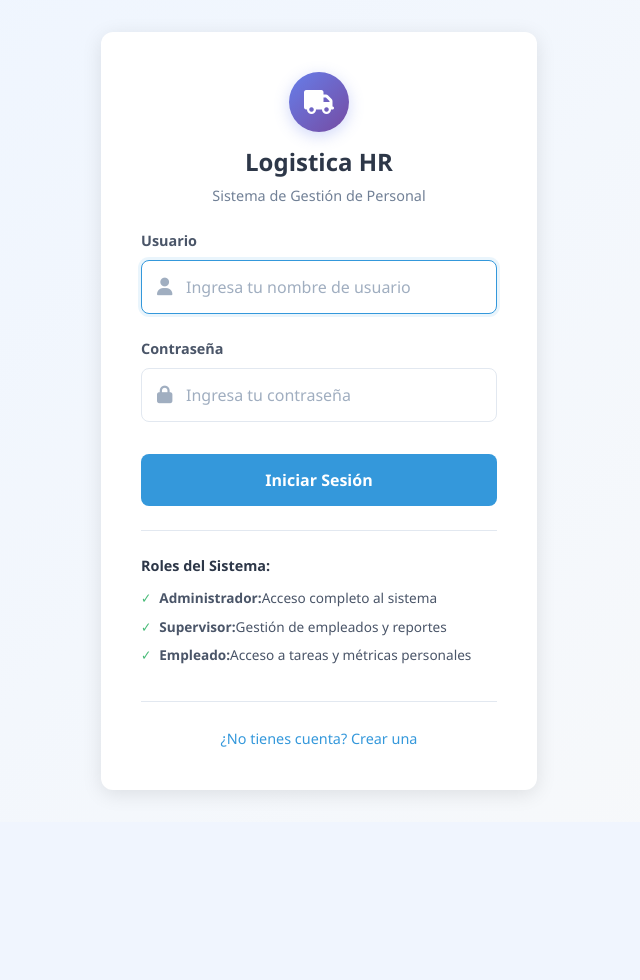
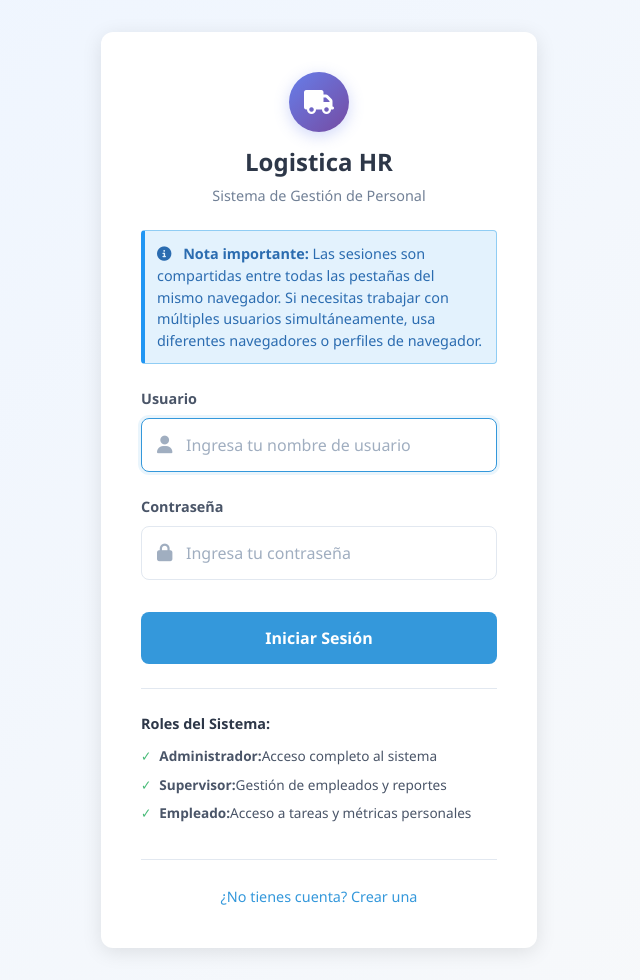
Before and after one commit to jaimeEOC/Capstone-Orostegui-Duarte, a Django app: page /users/login/ in a window 1280 px wide. Shown: the part 62-1042 px from the top of the page, without its empty margins (321-961 px from the left). Before the commit the page ends 859 px from the top, so only its background shows below. Run offline with Django 4.2, Linux system fonts and the light colour scheme.

Commit message:
feat: agregar advertencia de sesiones compartidas en login de web_logistica

```diff
--- a/web_logistica/logistica_hr/users/views.py
+++ b/web_logistica/logistica_hr/users/views.py
@@ -30,7 +30,10 @@ class LoginView(View):
         if request.user.is_authenticated:
             return redirect(self.get_redirect_url(request.user))
 
-        return render(request, self.template_name)
+        context = {
+            'show_session_warning': True,
+        }
+        return render(request, self.template_name, context)
 
     def post(self, request):
         """Procesa el formulario de login"""
@@ -39,7 +42,8 @@ class LoginView(View):
 
         if not username or not password:
             messages.error(request, "Por favor, completa todos los campos.")
-            return render(request, self.template_name)
+            context = {'show_session_warning': True}
+            return render(request, self.template_name, context)
 
         # Autenticar usuario
         user = authenticate(request, username=username, password=password)
@@ -60,7 +64,8 @@ class LoginView(View):
         else:
             messages.error(request, "Usuario o contraseña incorrectos.")
 
-        return render(request, self.template_name)
+        context = {'show_session_warning': True}
+        return render(request, self.template_name, context)
 
     def get_redirect_url(self, user):
         """Retorna la URL de redirección según el rol del usuario"""
--- a/web_logistica/templates/auth/login.html
+++ b/web_logistica/templates/auth/login.html
@@ -277,6 +277,14 @@
         {% endfor %}
     {% endif %}
 
+    {% if show_session_warning %}
+        <div class="alert alert-info" style="background-color: #e3f2fd; border-left: 4px solid #2196f3; padding: 12px; margin-bottom: 1.5rem; border-radius: 4px;">
+            <i class="fas fa-info-circle" style="margin-right: 8px;"></i>
+            <strong>Nota importante:</strong> Las sesiones son compartidas entre todas las pestañas del mismo navegador.
+            Si necesitas trabajar con múltiples usuarios simultáneamente, usa diferentes navegadores o perfiles de navegador.
+        </div>
+    {% endif %}
+
     <form method="post" id="loginForm">
         {% csrf_token %}
 
```
